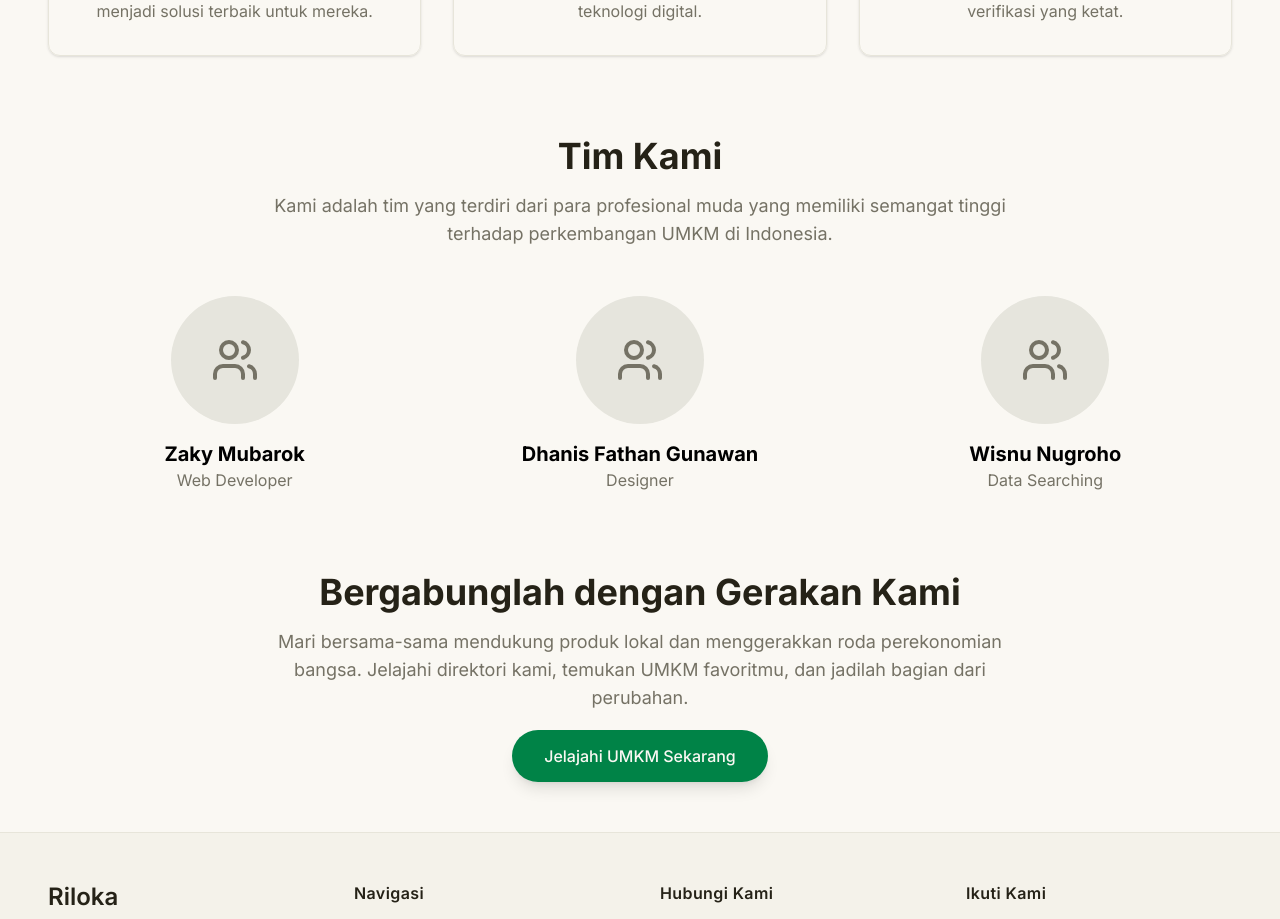
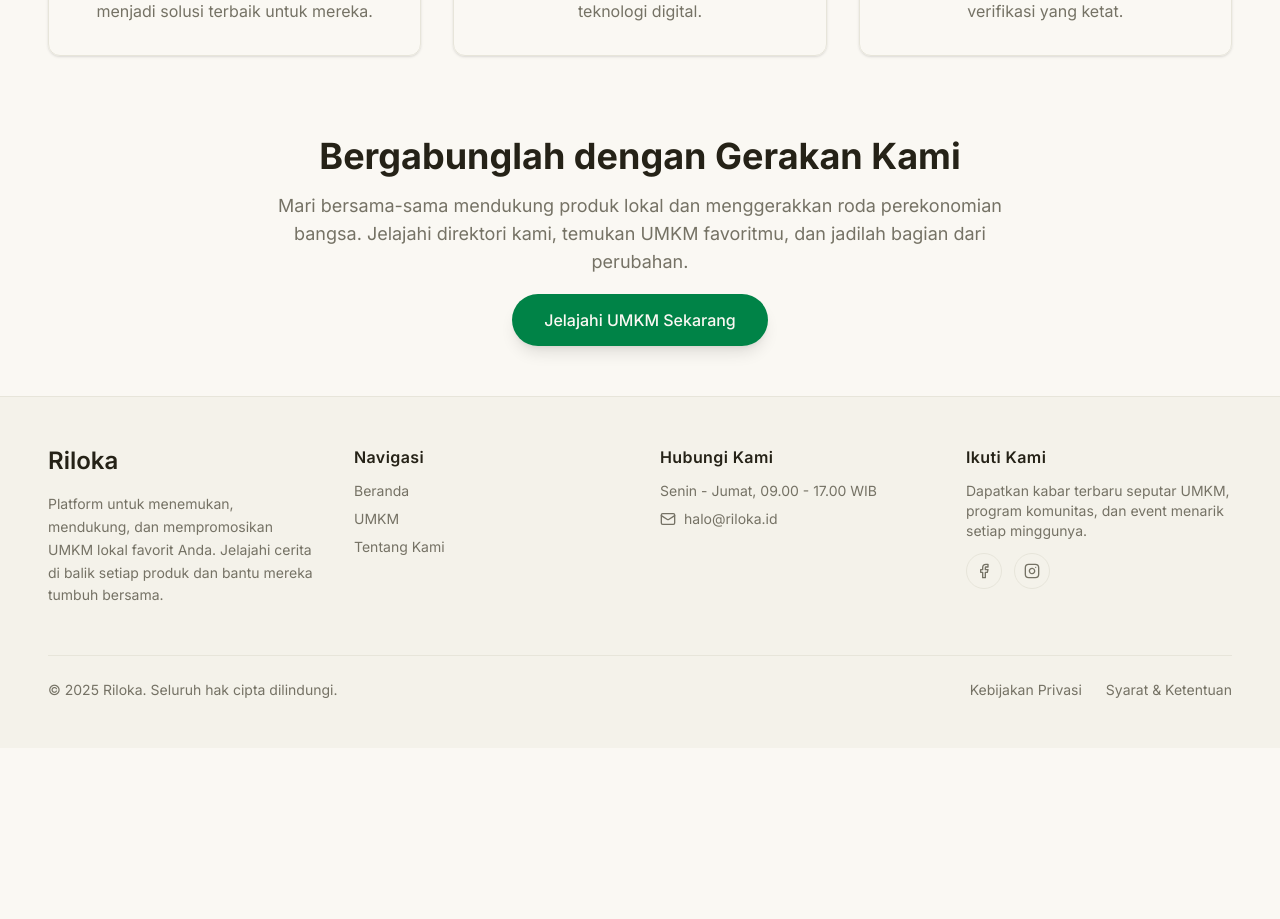
Before and after one commit to mwhehe30/Riloka, a Next.js app: page /tentang in a window 1280 px wide. Shown: the part 1420-2339 px from the top of the page. After the commit the page ends 2168 px from the top, so only its background shows below. Built offline with nearby package versions, Linux system fonts and the light colour scheme.

Commit message:
capitalize kategory

```diff
--- a/app/page.jsx
+++ b/app/page.jsx
@@ -222,7 +222,6 @@ const Page = () => {
                 <Link
                   key={id}
                   href={`/umkm?category=${name}`}
-                  // onClick={() => handleCategoryClick(category.name)}
                   className='group relative bg-white rounded-2xl p-6 shadow-sm hover:shadow-xl transition-all duration-300 border border-border hover:border-primary/20 hover:-translate-y-1 text-left cursor-pointer'
                 >
                   {/* Background gradient effect on hover */}
@@ -248,7 +247,7 @@ const Page = () => {
                       className='text-xl font-bold mb-2 group-hover:translate-x-1 transition-transform duration-300'
                       style={{ color }}
                     >
-                      {name}
+                      {name.replace(/^./, (char) => char.toUpperCase())}
                     </h3>
 
                     <p className='text-muted-foreground text-sm mb-3 leading-relaxed'>
--- a/app/tentang/page.jsx
+++ b/app/tentang/page.jsx
@@ -1,4 +1,4 @@
-import { Award, Globe, Heart, Sparkles, Users } from 'lucide-react';
+import { Award, Globe, Heart, Sparkles } from 'lucide-react';
 import Link from 'next/link';
 
 const Page = () => {
@@ -163,43 +163,6 @@ const Page = () => {
           </div>
         </div>
 
-        {/* Our Team */}
-        <div className={`mb-20`}>
-          <h2 className='text-3xl md:text-4xl font-bold text-foreground mb-4 text-center'>
-            Tim Kami
-          </h2>
-          <p className='text-lg text-muted-foreground text-center mb-12 max-w-3xl mx-auto'>
-            Kami adalah tim yang terdiri dari para profesional muda yang
-            memiliki semangat tinggi terhadap perkembangan UMKM di Indonesia.
-          </p>
-          <div className='grid grid-cols-1 sm:grid-cols-2 lg:grid-cols-3 gap-8'>
-            {[
-              {
-                name: 'Zaky Mubarok',
-                role: 'Web Developer',
-              },
-              {
-                name: 'Dhanis Fathan Gunawan',
-                role: 'Designer',
-              },
-              {
-                name: 'Wisnu Nugroho',
-                role: 'Data Searching',
-              },
-            ].map((item) => (
-              <div
-                key={item.name}
-                className={`text-center group hover:translate-y-[-10px] transition-transform duration-300`}
-              >
-                <div className='w-32 h-32 bg-muted rounded-full mx-auto mb-4 flex items-center justify-center group-hover:scale-105 transition-transform duration-300'>
-                  <Users className='size-12 text-muted-foreground' />
-                </div>
-                <h3 className='text-xl font-bold'>{item.name}</h3>
-                <p className='text-muted-foreground'>{item.role}</p>
-              </div>
-            ))}
-          </div>
-        </div>
         <div className={`text-center`}>
           <h2 className='text-3xl md:text-4xl font-bold text-foreground mb-4'>
             Bergabunglah dengan Gerakan Kami
```
